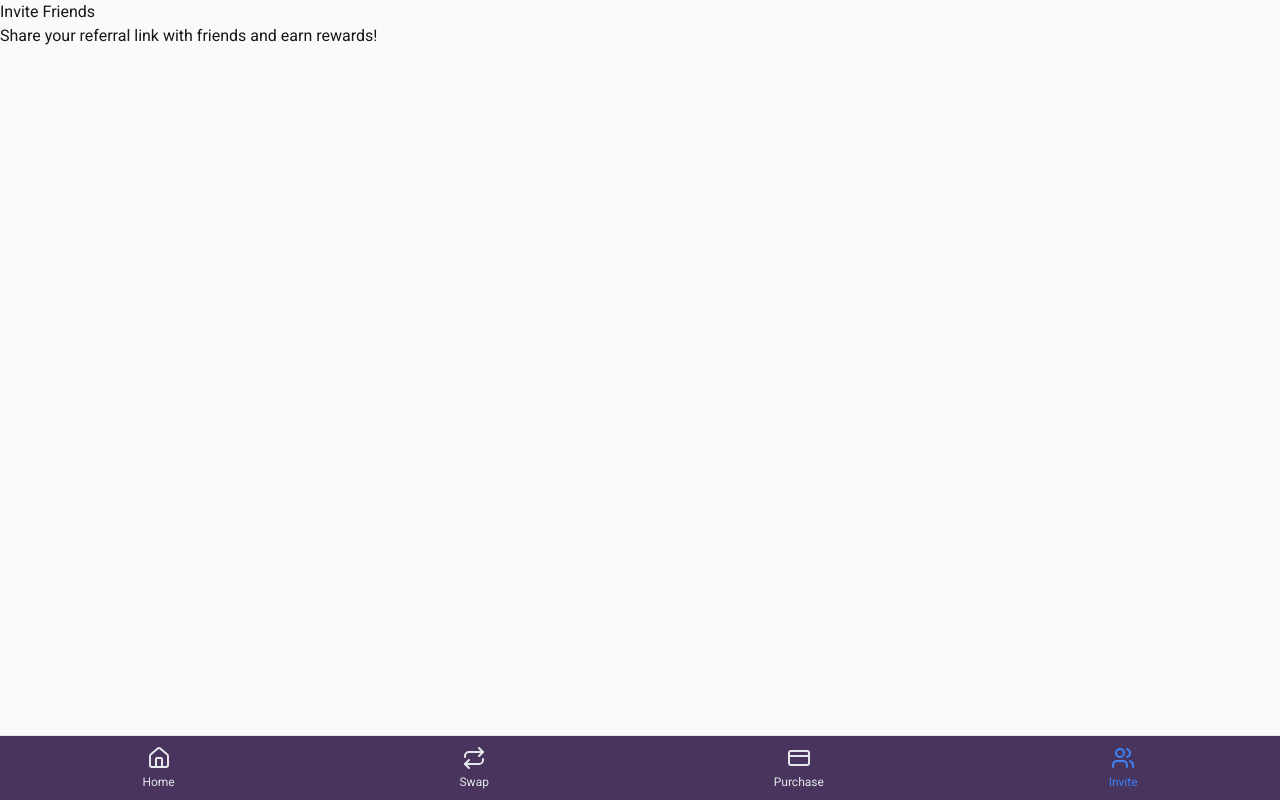
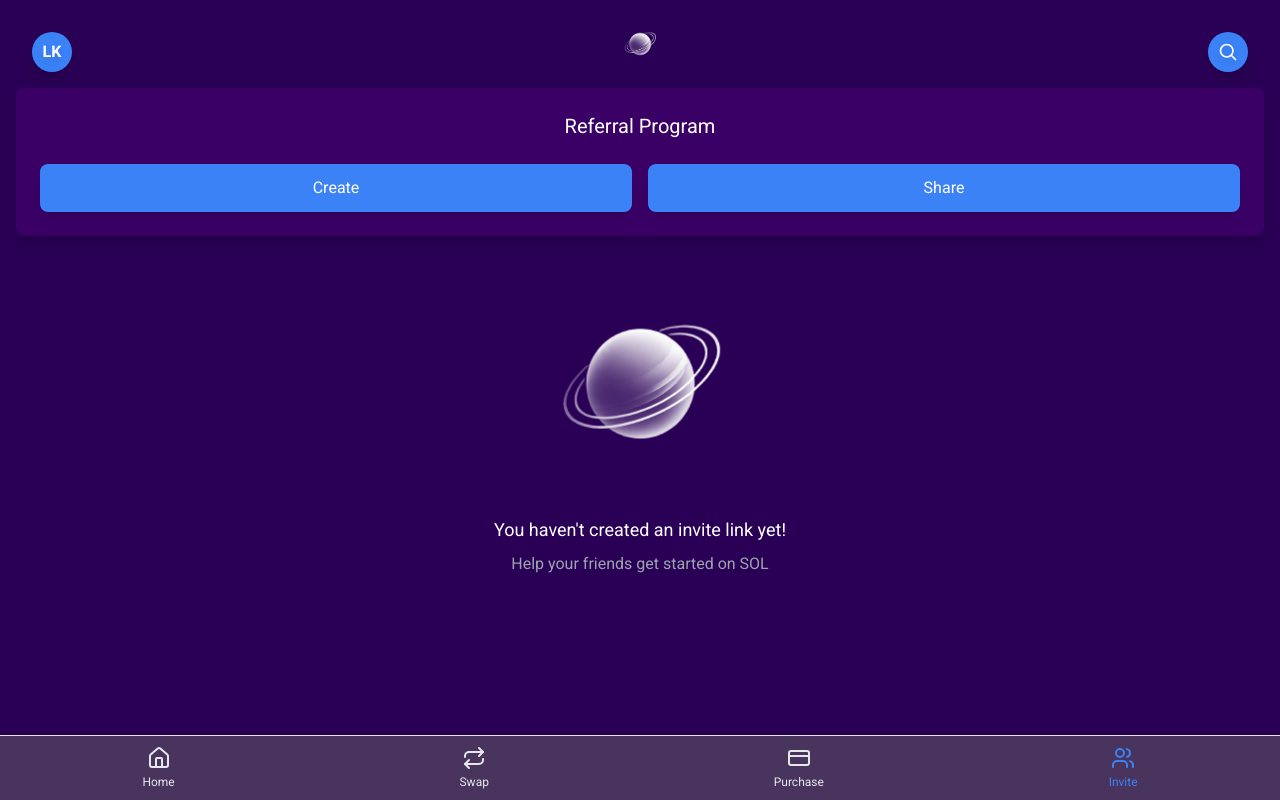
Before and after one commit to lukesolgg/solana-app-ldk, a Next.js app: page /invite in a window 1280 px wide. Built offline with nearby package versions, Linux system fonts and the light colour scheme.

Commit message:
styled referral page and added relevant information

```diff
--- a/src/app/invite/page.tsx
+++ b/src/app/invite/page.tsx
@@ -1,11 +1,61 @@
 import React from 'react';
+import Image from 'next/image';
+import Logosol from '../../assets/images/Logosol.png';
+import HeaderIcons from '@/components/ui/HeaderIcons';
 
 const InvitePage = () => {
   return (
-    <div className="invite-page">
-      <h1>Invite Friends</h1>
-      <p>Share your referral link with friends and earn rewards!</p>
-      {/* Add your invite functionality here */}
+    <div className="min-h-screen bg-[#290055] flex flex-col">
+      {/* Small Logo */}
+      <div className="flex justify-center py-6">
+        <Image
+          src={Logosol}
+          alt="Logo"
+          width={40}
+          height={40}
+          className="z-10"
+        />
+      </div>
+
+      <HeaderIcons />
+
+      {/* Main Content */}
+      <div className="px-4 flex-1 flex flex-col">
+        {/* Header Box */}
+        <div className="bg-[#3a0066] rounded-lg shadow-lg p-6 mb-12">
+          <h1 className="text-white text-xl text-center mb-6">Referral Program</h1>
+
+          {/* Button Container */}
+          <div className="flex gap-4">
+            <button className="flex-1 bg-blue-500 text-white py-3 rounded-lg shadow-lg">
+              Create
+            </button>
+            <button className="flex-1 bg-blue-500 text-white py-3 rounded-lg shadow-lg">
+              Share
+            </button>
+          </div>
+        </div>
+
+        {/* Logo Section */}
+        <div className="flex flex-col items-center">
+          <Image
+            src={Logosol}
+            alt="Logo"
+            width={200}
+            height={80}
+            className="mb-8"
+            priority
+          />
+
+          {/* Text Content */}
+          <p className="text-white text-lg text-center mb-2">
+            You haven't created an invite link yet!
+          </p>
+          <p className="text-gray-400 text-center">
+            Help your friends get started on SOL
+          </p>
+        </div>
+      </div>
     </div>
   );
 };
```
